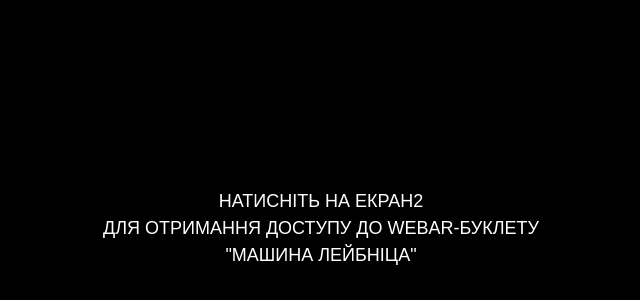
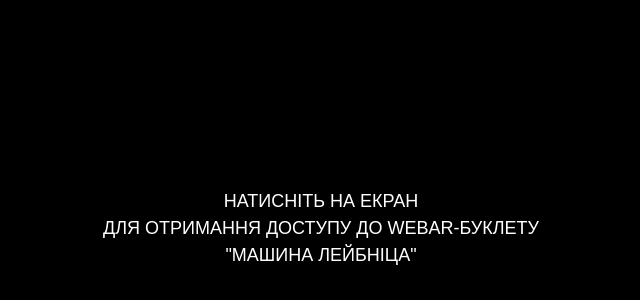
Before and after one commit to flape4on/L1, a plain HTML site: page index.html in a window 1280 px wide. Shown: the part 172-472 px from the top of the page, 319-959 px from the left. Drawn offline with nearby package versions, Linux system fonts and the light colour scheme.

Commit message:
Update index.html

```diff
--- a/index.html
+++ b/index.html
@@ -27,7 +27,7 @@
                 text-transform: uppercase; font-family: Arial, Helvetica, sans-serif; font-weight: 400; line-height: 1.5em; font-size: large; white-space: nowrap;
                 user-select: none; pointer-events: none;
             ">
-            Натисніть на екран2
+            Натисніть на екран
             <br>
             для отримання доступу до WebAR-буклету
             <br>
```
